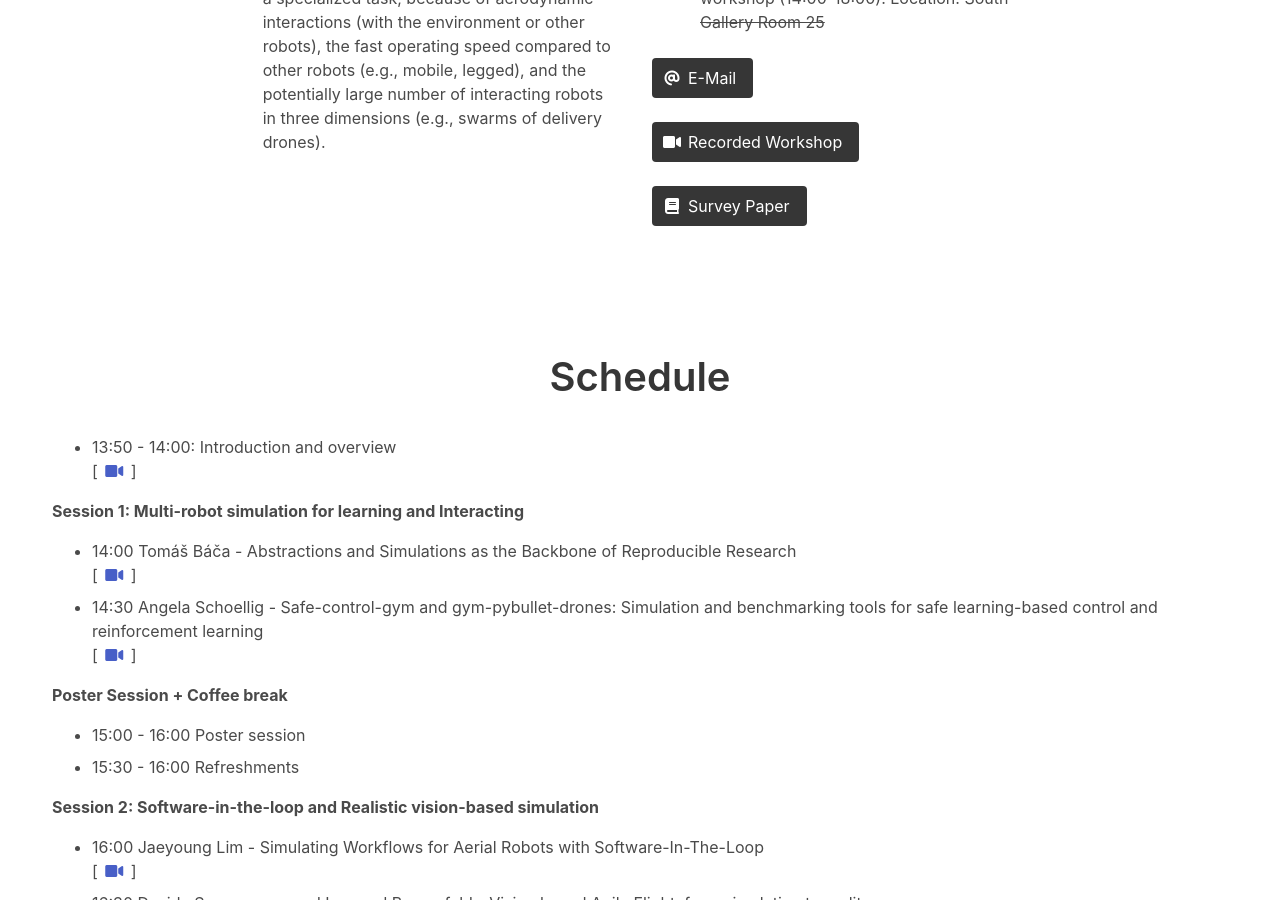
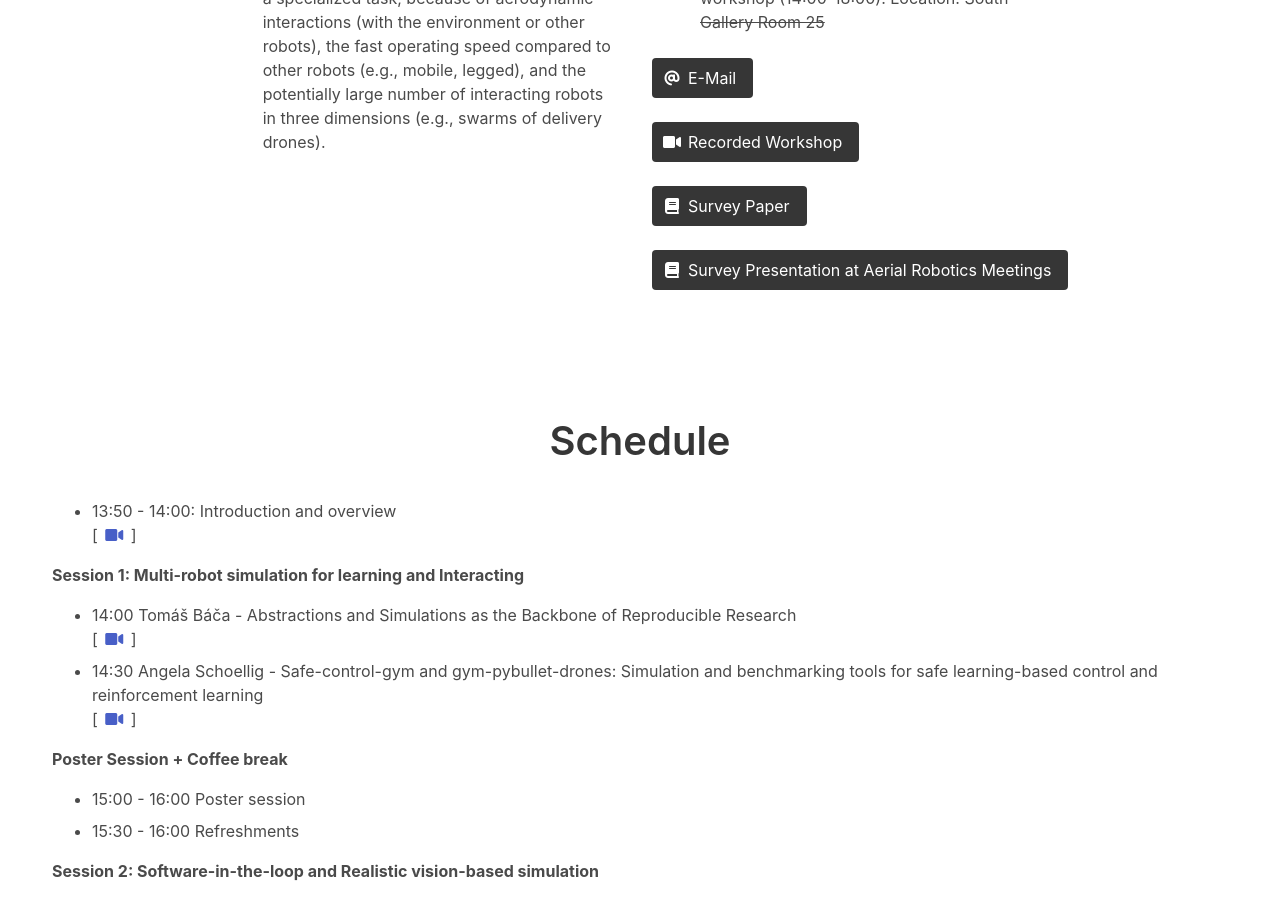
Before and after one commit to IMRCLab/workshop-uav-sims-icra2023, a Jekyll site: the page built from index.html, in a window 1280 px wide and 900 px high, scrolled down 617 px. Built offline with Jekyll 4.4.1, drawn with Linux system fonts in a browser that asks for light colours.

Commit message:
Add Aerial Robotics Meetings
Add link to the aerial robotics meeting where Giuseppe presented the results of the survey published on RAM

```diff
--- a/index.html
+++ b/index.html
@@ -87,6 +87,15 @@ title: The Role of Robotics Simulators for Unmanned Aerial Vehicles
               <i class="fa-solid fa-book"></i>
             </span>
             <span>Survey Paper</span>
+          </a>
+        </p>
+
+	<p class="buttons">
+          <a href="https://discourse.ros.org/t/september-2024-meetings-aerial-robotics-back-from-summer/39383" class="button is-dark">
+            <span class="icon">
+              <i class="fa-solid fa-book"></i>
+            </span>
+            <span>Survey Presentation at Aerial Robotics Meetings</span>
           </a>
         </p>
 
```
